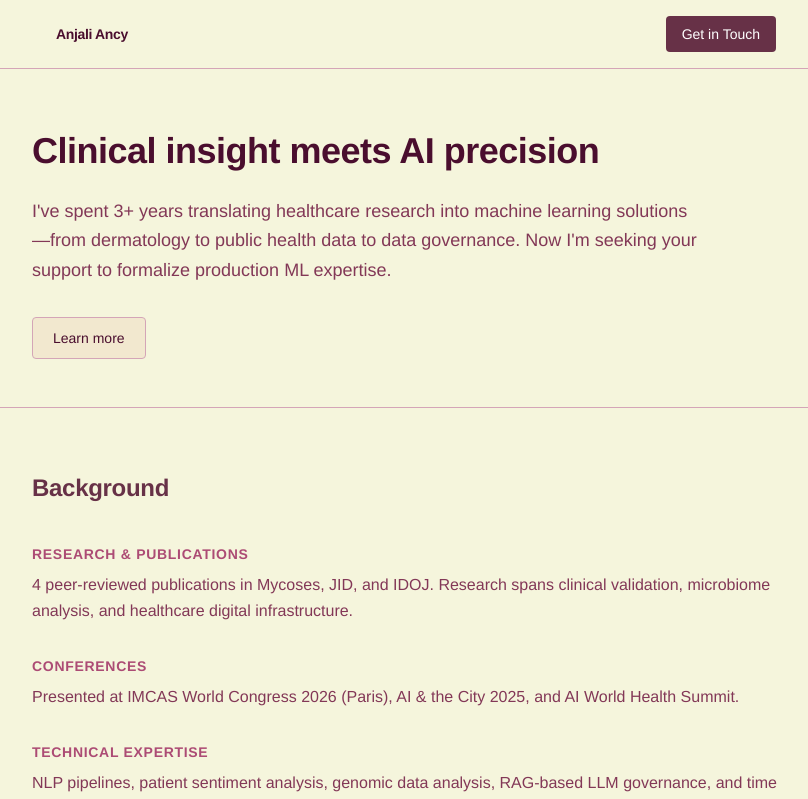
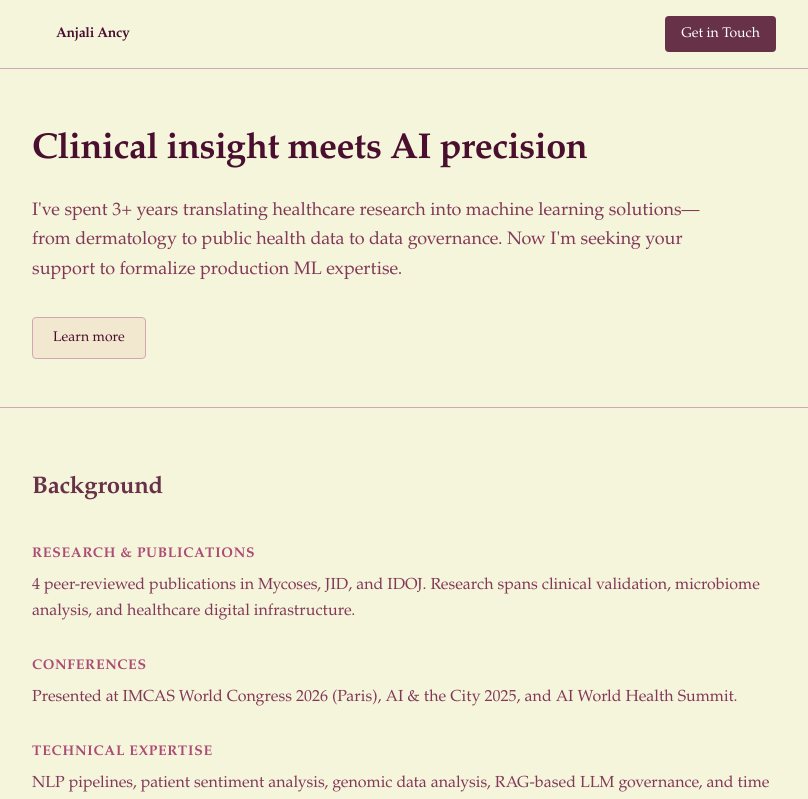
Before and after one commit to anjaliancy/CCAIM-scholarship-pitch, a Next.js app: page / in a window 1280 px wide. Shown: the top 799 px of the page, without its empty margins (224-1032 px from the left). Built offline with nearby package versions, Linux system fonts and the light colour scheme.

Commit message:
Revise global styles for body and headings
Updated body and heading styles to use EB Garamond font and adjusted line height and font sizes.

```diff
--- a/styles/globals.css
+++ b/styles/globals.css
@@ -13,17 +13,16 @@ html {
 }
 
 body {
-  /* Using your new Cream (#F5F5DC) and Deep Plum (#4A0E2E) */
-  background: #F5F5DC;
-  color: #4A0E2E;
-  /* Moved Helvetica to the front of the stack */
-  font-family: 'Helvetica', Arial, -apple-system, BlinkMacSystemFont, 'Segoe UI', 'Roboto', sans-serif;
-  line-height: 1.5;
-  font-size: 15px;
+  background: #F5F5DC; /* Cream */
+  color: #4A0E2E;    /* Deep Plum */
+  font-family: 'EB Garamond', Garamond, Georgia, serif;
+  line-height: 1.6;  /* Garamond loves a bit more breathing room */
+  font-size: 17px;
   -webkit-font-smoothing: antialiased;
 }
 
 h1 {
+  font-family: 'EB Garamond', Garamond, serif;
   font-size: 32px;
   font-weight: 500;
   line-height: 1.3;
@@ -32,6 +31,7 @@ h1 {
 }
 
 h2 {
+  font-family: 'EB Garamond', Garamond, serif;
   font-size: 24px;
   font-weight: 500;
   line-height: 1.3;
@@ -40,6 +40,7 @@ h2 {
 }
 
 h3 {
+  font-family: 'EB Garamond', Garamond, serif;
   font-size: 18px;
   font-weight: 500;
   line-height: 1.4;
```
